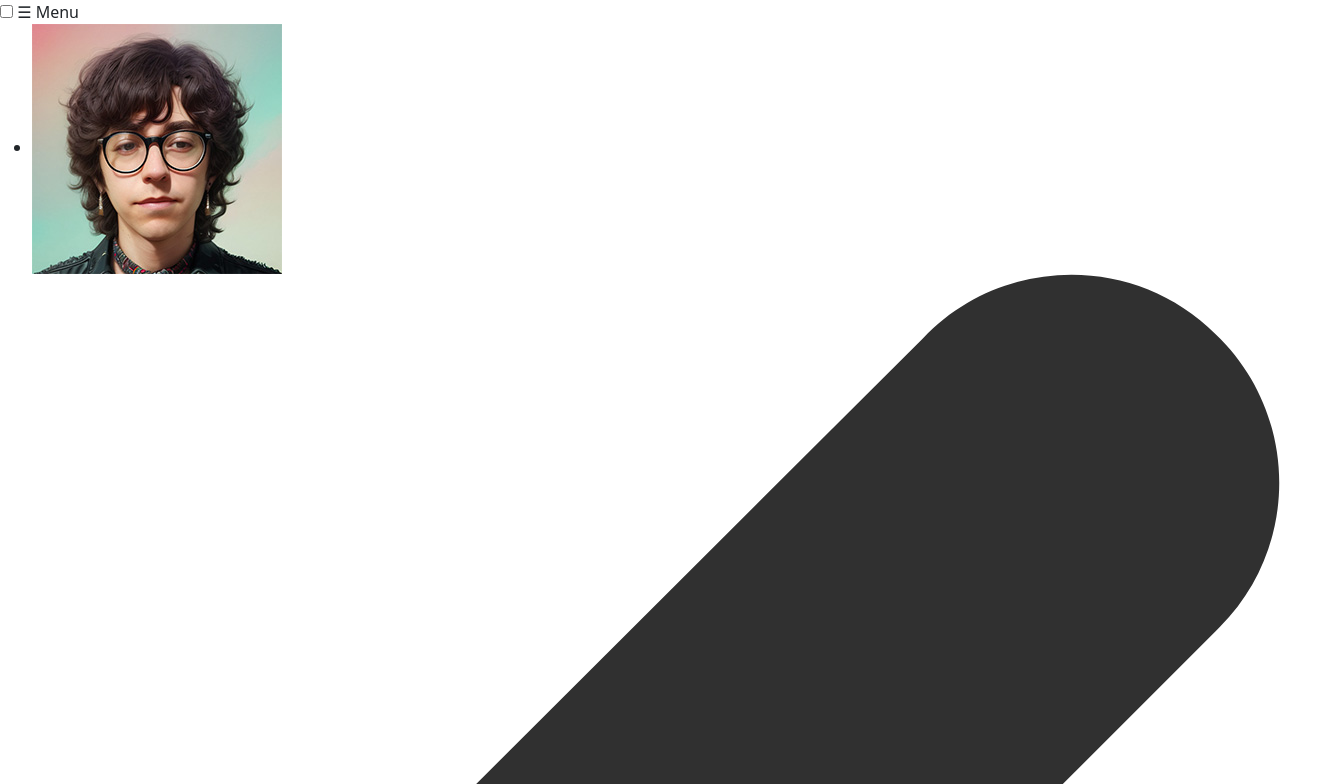
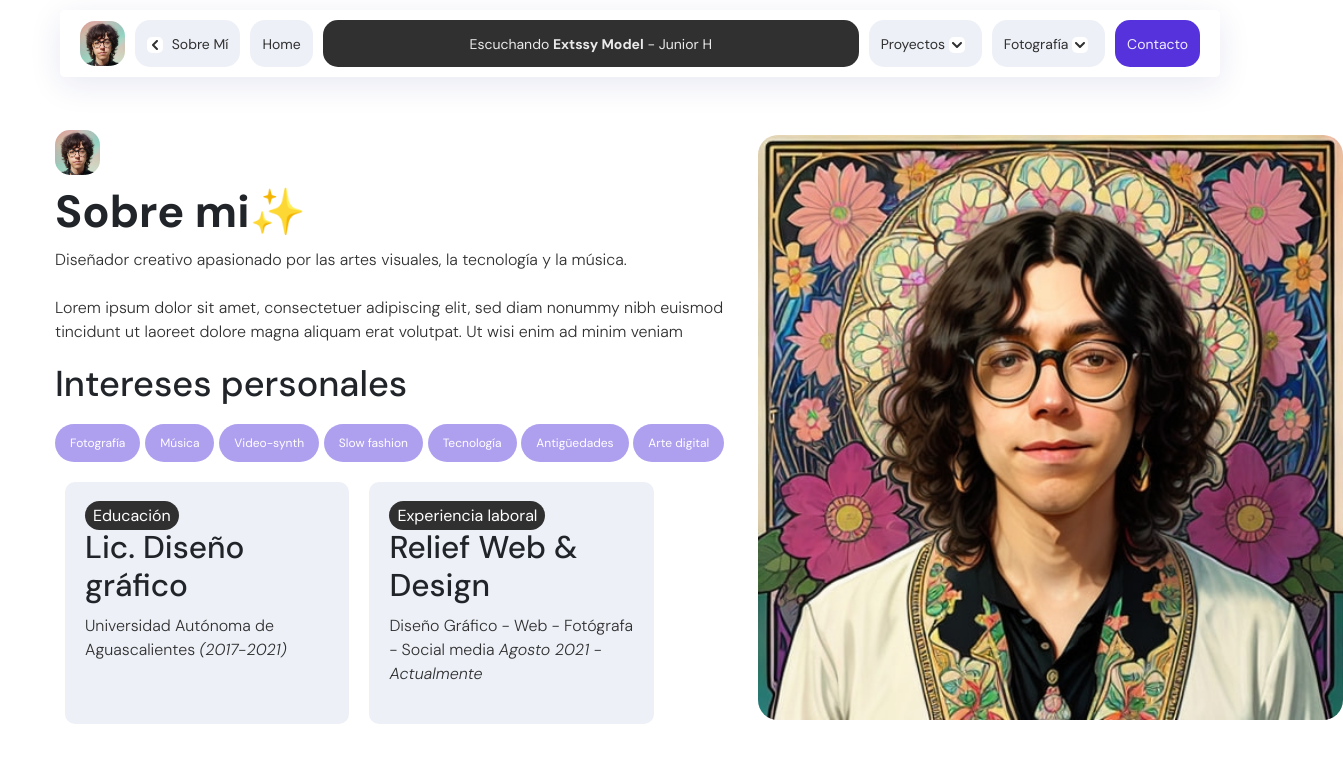
Before and after one commit to Iunikon/PF-Perez-Roblez-Jorge-Miguel, a plain HTML site: page pages/sobre-mi.html in a window 1280 px wide. Shown: the top 784 px of the page, 1343 px wide, since content can reach past the window. Drawn offline with nearby package versions, Linux system fonts and the light colour scheme; the site is published under a folder, as on GitHub Pages, so addresses that start at the root find nothing.

Commit message:
Arregle cositas jeje

```diff
--- a/pages/contacto.html
+++ b/pages/contacto.html
@@ -4,7 +4,7 @@
 <head>
     <meta charset="UTF-8">
     <meta name="viewport" content="width= , initial-scale=1.0">
-    <link rel="stylesheet" href="/style/style.css">
+    <link rel="stylesheet" href="../style/style.css">
     <link href="https://cdn.jsdelivr.net/npm/bootstrap@5.3.2/dist/css/bootstrap.min.css" rel="stylesheet"
         integrity="sha384-T3c6CoIi6uLrA9TneNEoa7RxnatzjcDSCmG1MXxSR1GAsXEV/Dwwykc2MPK8M2HN" crossorigin="anonymous">
     <title>Jorge Roblez</title>
--- a/pages/sobre-mi.html
+++ b/pages/sobre-mi.html
@@ -4,7 +4,7 @@
 <head>
     <meta charset="UTF-8">
     <meta name="viewport" content="width= , initial-scale=1.0">
-    <link rel="stylesheet" href="/style/style.css">
+    <link rel="stylesheet" href="../style/style.css">
     <link href="https://cdn.jsdelivr.net/npm/bootstrap@5.3.2/dist/css/bootstrap.min.css" rel="stylesheet"
         integrity="sha384-T3c6CoIi6uLrA9TneNEoa7RxnatzjcDSCmG1MXxSR1GAsXEV/Dwwykc2MPK8M2HN" crossorigin="anonymous">
     <title>Jorge Roblez</title>
```
Also changed, not shown: pages/fotografia.html (+1 -1 lines), pages/proyectos.html (+1 -1 lines).
